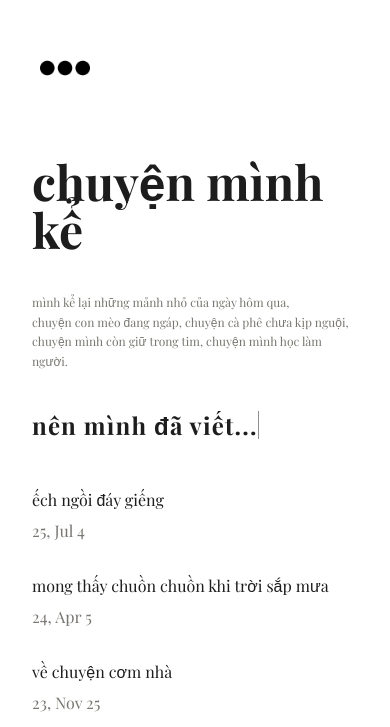
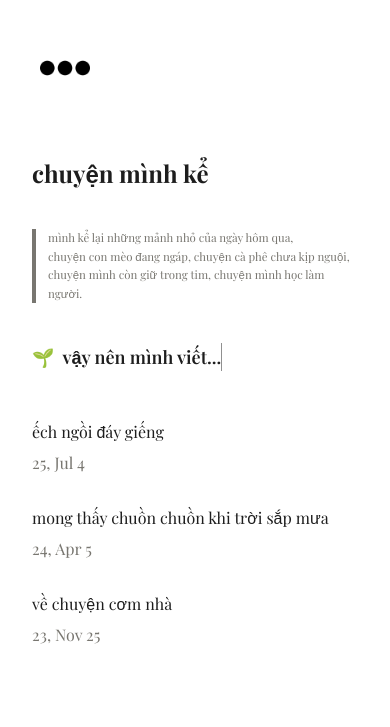
Before and after one commit to thangbuiq/chuyenminhke, a Next.js app: page / in a window 390 px wide. Shown: the part 117-844 px from the top of the page. Built offline with nearby package versions, Linux system fonts and the light colour scheme; a web font is replaced by a local one.

Commit message:
feat: add custom border-left on front-page

```diff
--- a/app/(main)/page.tsx
+++ b/app/(main)/page.tsx
@@ -19,11 +19,11 @@ export default function Home() {
             className="hover:scale-105 hover:drop-shadow-lg transition-all duration-500"
           />
         </Link>
-        <h1 className="font-bold text-5xl text-[#1d1d1d] mt-14 mb-8 py-2 pr-4">
+        <h1 className="font-bold text-2xl sm:text-5xl text-[#1d1d1d] mt-14 mb-8 py-2 pr-4">
           chuyện mình kể
         </h1>
         <p
-          className="text-[#787670] leading-relaxed mt-8 text-xs sm:text-sm sm:leading-relaxed"
+          className="text-[#787670] leading-relaxed mt-8 text-[0.715rem] sm:text-sm sm:leading-relaxed border-l-4 border-[#787670] pl-3 sm:pl-6"
           id="frontpage-description"
         >
           mình kể lại những mảnh nhỏ của ngày hôm qua, <br />
@@ -34,10 +34,10 @@ export default function Home() {
       <main className="mt-10 sm:mt-14 px-4 sm:px-0 flex flex-col gap-6">
         <div className="flex items-center mb-4">
           <h2
-            className="text-lg sm:text-xl text-[#1d1d1d] font-bold tracking-widest"
+            className="text-lg sm:text-xl text-[#1d1d1d] font-semibold"
             id="frontpage-title"
           >
-            nên mình đã viết...
+            <span className="mr-2">🌱</span>vậy nên mình viết...
           </h2>
         </div>
 
--- a/app/globals.css
+++ b/app/globals.css
@@ -87,18 +87,12 @@ blockquote p {
     animation: none !important;
   }
 
-  #frontpage-title {
-    font-size: 1.5rem;
-    letter-spacing: 0.05em;
-  }
-
   #frontpage-post-title {
     font-size: 1rem;
     margin-top: 0.5rem;
   }
 
   #frontpage-description {
-    font-size: 0.75rem;
     margin-top: 0.5rem;
   }
 
--- a/components/common/reading-time.tsx
+++ b/components/common/reading-time.tsx
@@ -30,7 +30,7 @@ export default function ReadingTime({
   return (
     <div className="flex items-center gap-1 text-sm text-[#787670]">
       <Clock size={14} />
-      <span>{readingTime} phút để đọc</span>
+      <span>{readingTime} phút đọc của bạn</span>
     </div>
   );
 }
```
